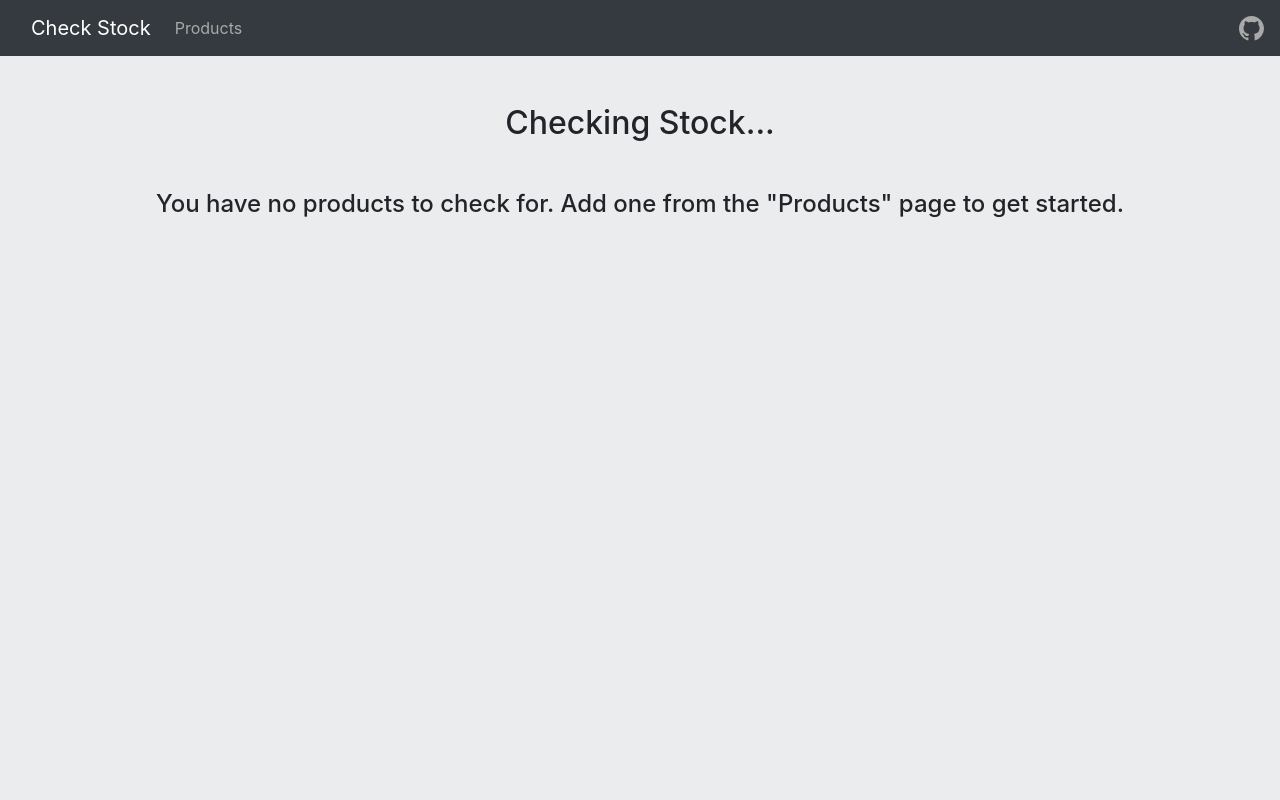
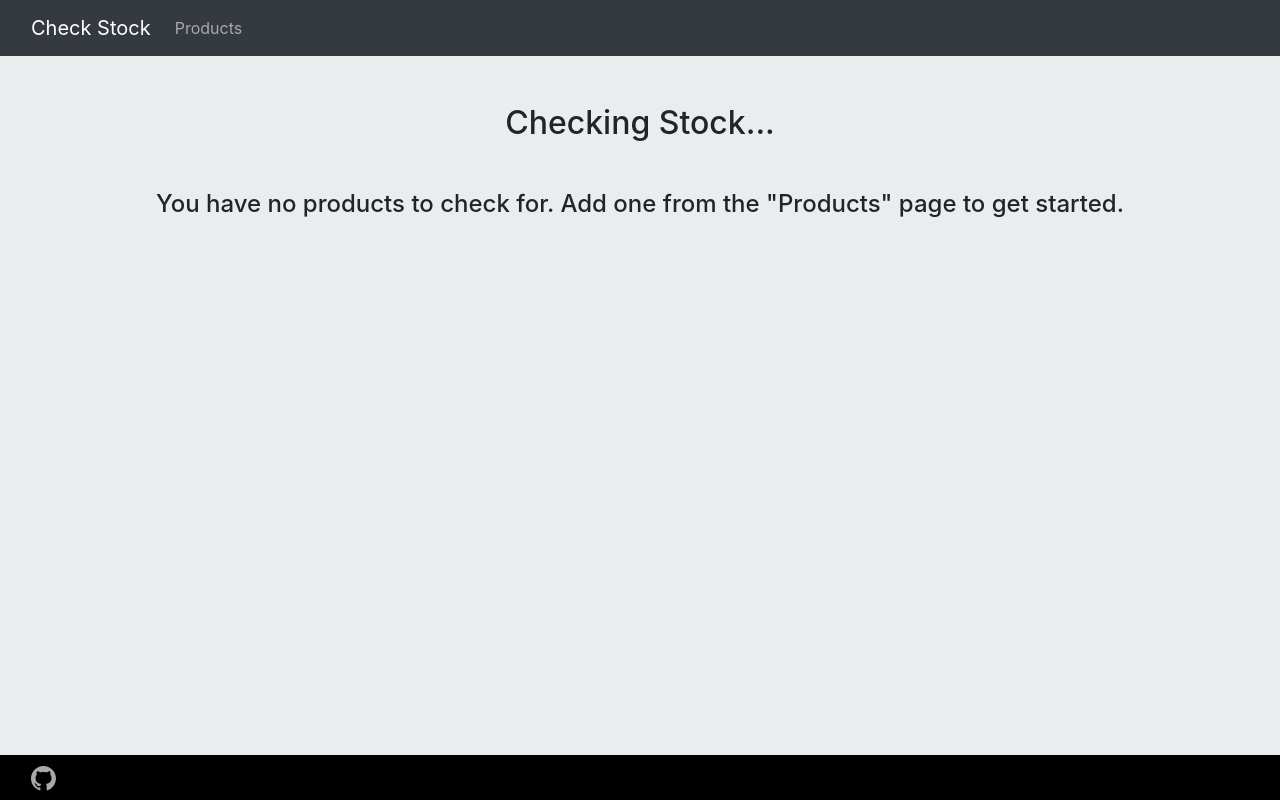
Before and after one commit to mitotar/check-stock-app, a Flask app: page / in a window 1280 px wide. Run offline with Flask 2, Linux system fonts and the light colour scheme; data that the repository does not hold is empty; some libraries are stand-ins or nearby versions.

Commit message:
Added footer

```diff
--- a/static/layout.css
+++ b/static/layout.css
@@ -7,3 +7,20 @@ body {
 table {
     background-color: white;
 }
+
+#page-container {
+    position: relative;
+    min-height: 100vh;
+}
+
+#content {
+    padding-bottom: 2.8rem; /* Footer height */
+}
+
+#footer {
+    background-color: black;
+    position: absolute;
+    bottom: 0;
+    width: 100%;
+    height: 2.8rem; /* Footer height */
+}
--- a/templates/layout.html
+++ b/templates/layout.html
@@ -13,6 +13,7 @@
 </head>
 
 <body>
+    <div id="page-container">
         <nav class="navbar navbar-expand-lg bg-dark mb-5">
             <div class="container-fluid">
                 <a class="navbar-brand check-stock-link" href="/">Check Stock</a>
@@ -28,17 +29,9 @@
                     </ul>
                 </div>
             </div>
-        <div class="">
-            <a href="https://github.com/mitotar/check-stock" target="_blank">
-                <svg xmlns="http://www.w3.org/2000/svg" width="25" height="25" fill="darkgray" class="bi bi-github"
-                    viewBox="0 0 16 16">
-                    <path
-                        d="M8 0C3.58 0 0 3.58 0 8c0 3.54 2.29 6.53 5.47 7.59.4.07.55-.17.55-.38 0-.19-.01-.82-.01-1.49-2.01.37-2.53-.49-2.69-.94-.09-.23-.48-.94-.82-1.13-.28-.15-.68-.52-.01-.53.63-.01 1.08.58 1.23.82.72 1.21 1.87.87 2.33.66.07-.52.28-.87.51-1.07-1.78-.2-3.64-.89-3.64-3.95 0-.87.31-1.59.82-2.15-.08-.2-.36-1.02.08-2.12 0 0 .67-.21 2.2.82.64-.18 1.32-.27 2-.27.68 0 1.36.09 2 .27 1.53-1.04 2.2-.82 2.2-.82.44 1.1.16 1.92.08 2.12.51.56.82 1.27.82 2.15 0 3.07-1.87 3.75-3.65 3.95.29.25.54.73.54 1.48 0 1.07-.01 1.93-.01 2.2 0 .21.15.46.55.38A8.012 8.012 0 0 0 16 8c0-4.42-3.58-8-8-8z" />
-                </svg>
-            </a>
-        </div>
         </nav>
 
+        <div id="content">
             <div class="container">
                 {% block title %}
                 {% endblock %}
@@ -48,6 +41,20 @@
                 {% block content %}
                 {% endblock %}
             </div>
+        </div>
+
+        <nav id="footer" class="navbar navbar-expand-lg">
+            <div class="container-fluid">
+                <a href="https://github.com/mitotar/check-stock-app" target="_blank">
+                    <svg xmlns="http://www.w3.org/2000/svg" width="25" height="25" fill="darkgray" class="bi bi-github"
+                        viewBox="0 0 16 16">
+                        <path
+                            d="M8 0C3.58 0 0 3.58 0 8c0 3.54 2.29 6.53 5.47 7.59.4.07.55-.17.55-.38 0-.19-.01-.82-.01-1.49-2.01.37-2.53-.49-2.69-.94-.09-.23-.48-.94-.82-1.13-.28-.15-.68-.52-.01-.53.63-.01 1.08.58 1.23.82.72 1.21 1.87.87 2.33.66.07-.52.28-.87.51-1.07-1.78-.2-3.64-.89-3.64-3.95 0-.87.31-1.59.82-2.15-.08-.2-.36-1.02.08-2.12 0 0 .67-.21 2.2.82.64-.18 1.32-.27 2-.27.68 0 1.36.09 2 .27 1.53-1.04 2.2-.82 2.2-.82.44 1.1.16 1.92.08 2.12.51.56.82 1.27.82 2.15 0 3.07-1.87 3.75-3.65 3.95.29.25.54.73.54 1.48 0 1.07-.01 1.93-.01 2.2 0 .21.15.46.55.38A8.012 8.012 0 0 0 16 8c0-4.42-3.58-8-8-8z" />
+                    </svg>
+                </a>
+            </div>
+        </nav>
+    </div>
 
 </body>
 
```
Lines whose indentation alone changed are shown as unchanged.
